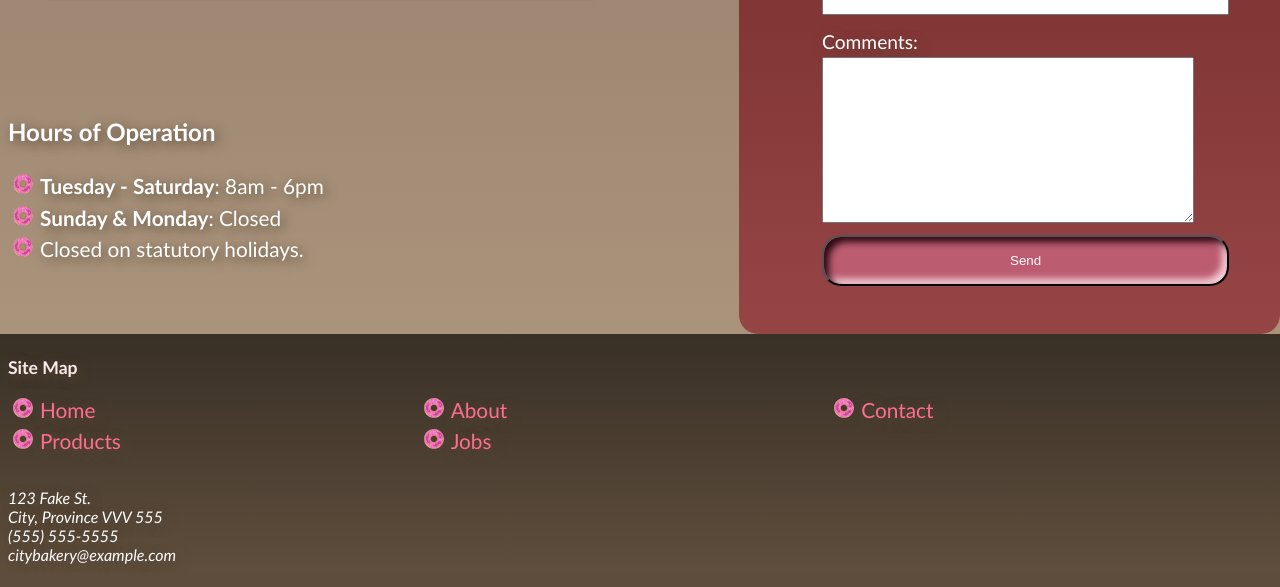
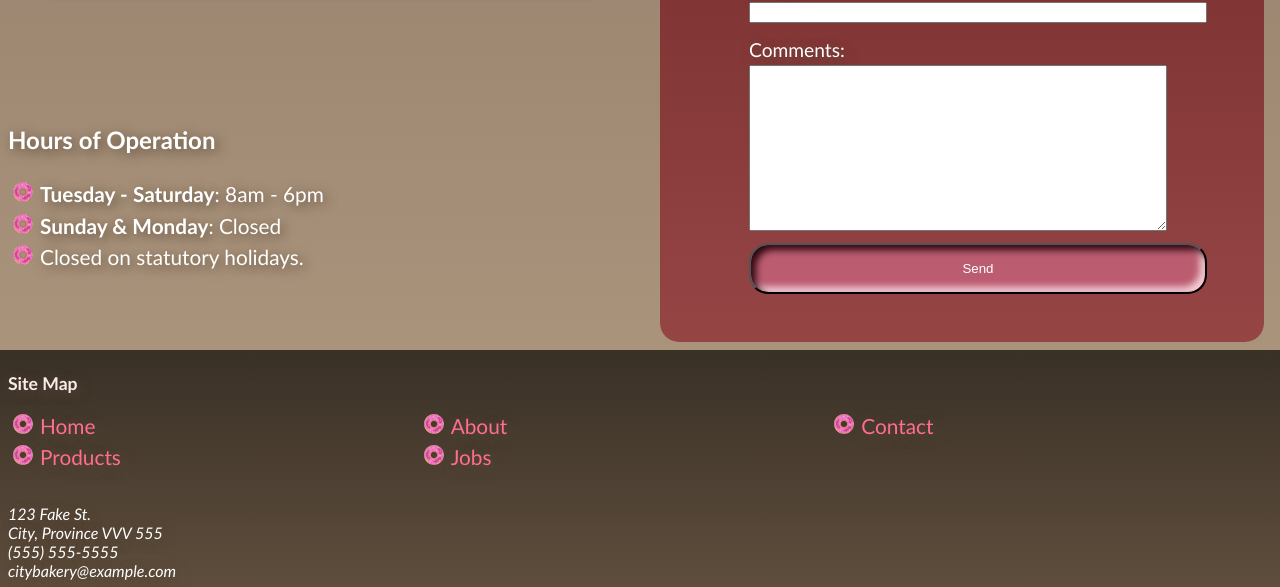
Before and after one commit to ImpendingKataclysm/bakery_website, a Django app: template main_site/templates/contact.html in a window 1280 px wide. Shown: the part 668-1255 px from the top of that part. Run offline with Django 3.2, Linux system fonts and the light colour scheme; the template is opened without the code that fills it, so the values that code supplies are empty; the page is wider than the window, and the part outside it is not shown.

Commit message:
Fixed the width on the job application form

```diff
--- a/main_site/static/css/main.css
+++ b/main_site/static/css/main.css
@@ -372,8 +372,8 @@ footer a:hover, footer a:focus {
 
     /* Forms */
     .card {
-        width: 65%;
-        margin: auto;
+        width: 50%;
+        margin: 0.5rem auto;
     }
 
     .input_wrap {
@@ -387,8 +387,7 @@ footer a:hover, footer a:focus {
     }
 
     .comments.card {
-        width: 80%;
-        margin-right: 0;
+        width: 90%;
     }
 
     .comments form {
--- a/main_site/templates/jobs.html
+++ b/main_site/templates/jobs.html
@@ -7,8 +7,8 @@
     <header>
         <h2>Join Our Team</h2>
     </header>
-    <p>We're always looking for talented individuals to join our team! Apply now:</p>
     <div class="card">
+        <p>We're always looking for talented individuals to join our team! Apply now:</p>
         <form method="post" enctype="multipart/form-data" class="input-form">
             {% csrf_token %}
             <div class="input_wrap">
```
